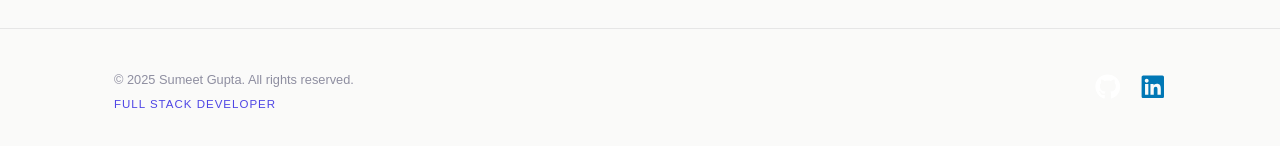
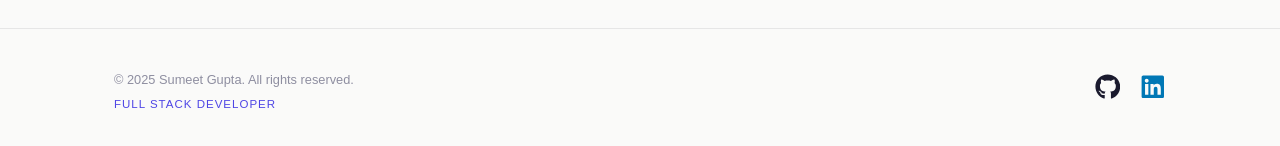
Before and after one commit to sumeetgwork-stack/MY_PORTFOLIO, a React (Vite) app: page / in a window 1280 px wide. Shown: the part 5077-5223 px from the top of the page. Built offline with nearby package versions, Linux system fonts and the light colour scheme; a web font is replaced by a local one.

Commit message:
Fixed GitHub icon visibility in light mode

```diff
--- a/src/index.css
+++ b/src/index.css
@@ -533,7 +533,7 @@ section { padding: var(--section-padding); position: relative; }
 .footer-socials { display: flex; gap: 20px; }
 .footer-socials a { font-size: 1.6rem; transition: var(--transition); }
 .footer-socials a.linkedin { color: #0077b5; }
-.footer-socials a.github { color: #ffffff; } /* Brand is black, but white looks best on dark bg */
+.footer-socials a.github { color: var(--text-primary); }
 .footer-socials a:hover { transform: translateY(-5px); filter: brightness(1.2); }
 
 /* ---------- Projects Page ---------- */
```
